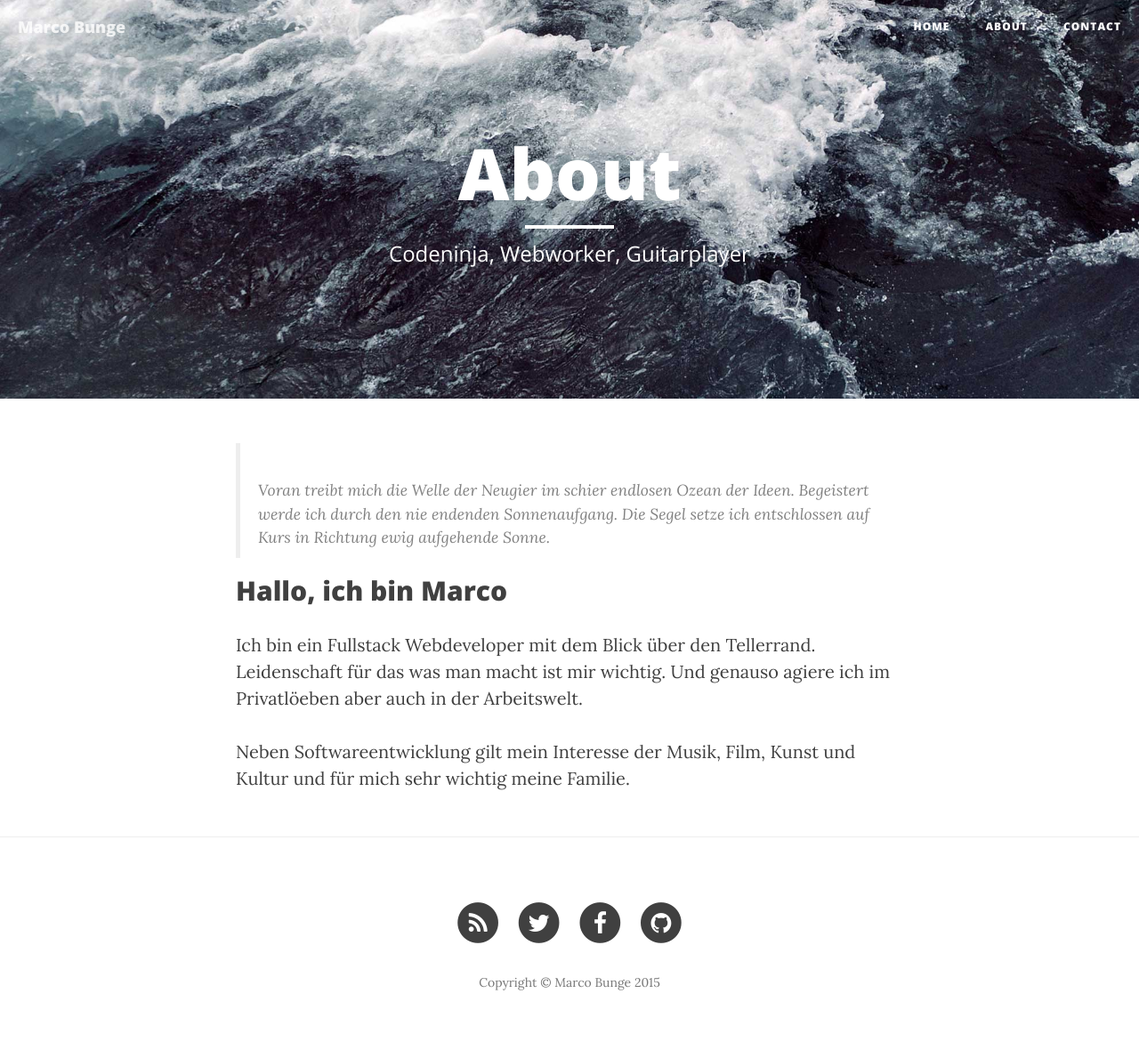
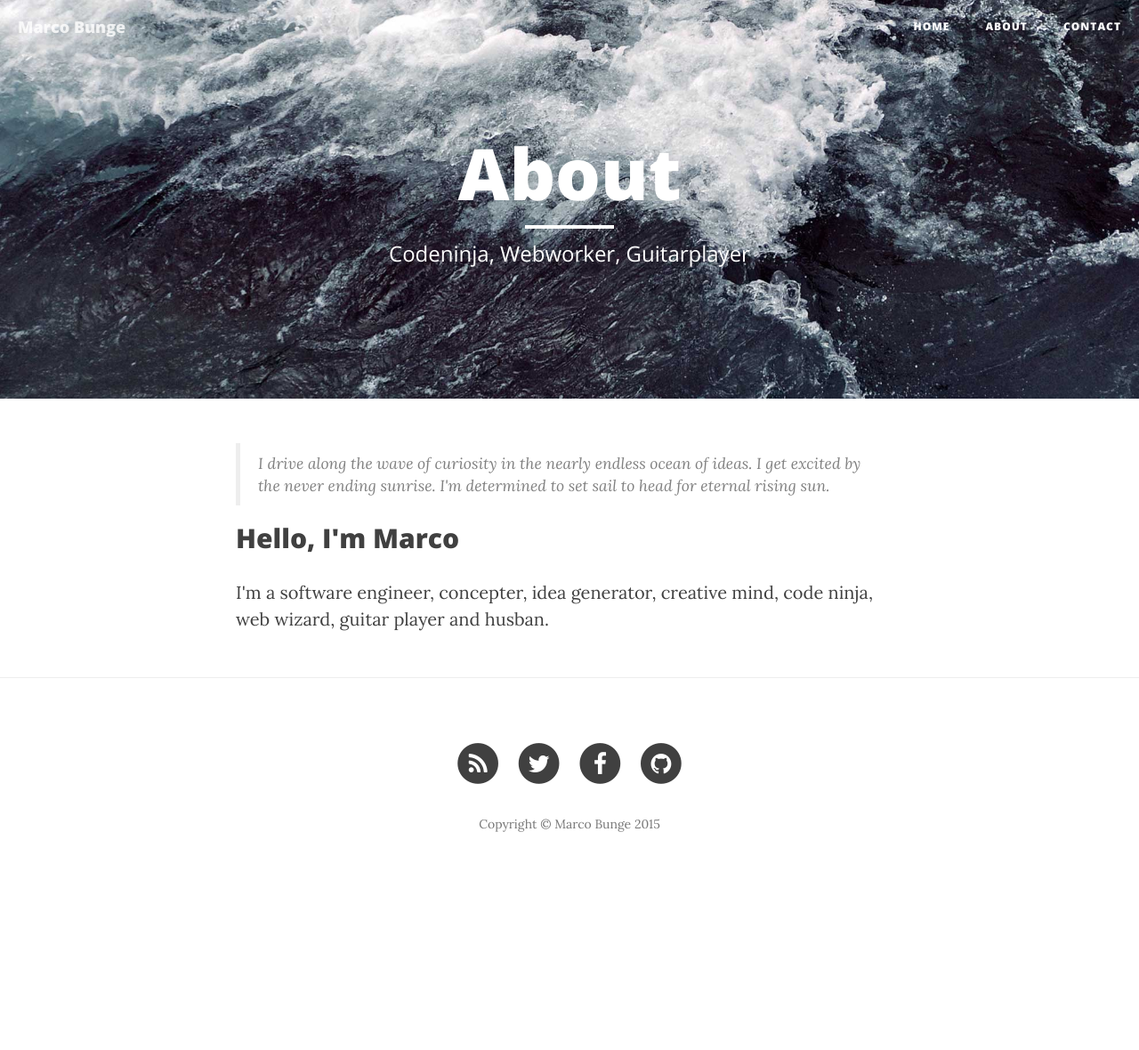
Before and after one commit to mbunge/mbunge.github.io, a Jekyll site: the page built from about.html, in a window 1280 px wide. Shown: the whole page at 89% size. Built offline with Jekyll 4.4.1, drawn with Linux system fonts in a browser that asks for light colours; nearby versions of some CDN libraries; after the commit the page ends 1002 px from its top, so only the background shows below that.

Commit message:
Update about.html

```diff
--- a/about.html
+++ b/about.html
@@ -6,11 +6,9 @@ header-img: "img/default.jpg"
 ---
 
 <blockquote>
-	<p>Voran treibt mich die Welle der Neugier im schier endlosen Ozean der Ideen. Begeistert werde ich durch den nie endenden Sonnenaufgang. Die Segel setze ich entschlossen auf Kurs in Richtung ewig aufgehende Sonne.</p>
+	I drive along the wave of curiosity in the nearly endless ocean of ideas. I get excited by the never ending sunrise. I'm determined to set sail to head for eternal rising sun.
 </blockquote>
 
-<h2>Hallo, ich bin Marco</h2>
+<h2>Hello, I'm Marco</h2>
 
-<p>Ich bin ein Fullstack Webdeveloper mit dem Blick über den Tellerrand. Leidenschaft für das was man macht ist mir wichtig. Und genauso agiere ich im Privatlöeben aber auch in der Arbeitswelt.</p>
-
-<p>Neben Softwareentwicklung gilt mein Interesse der Musik, Film, Kunst und Kultur und für mich sehr wichtig meine Familie.</p>
+<p>I'm a software engineer, concepter, idea generator, creative mind, code ninja, web wizard, guitar player and husban.</p>
```
